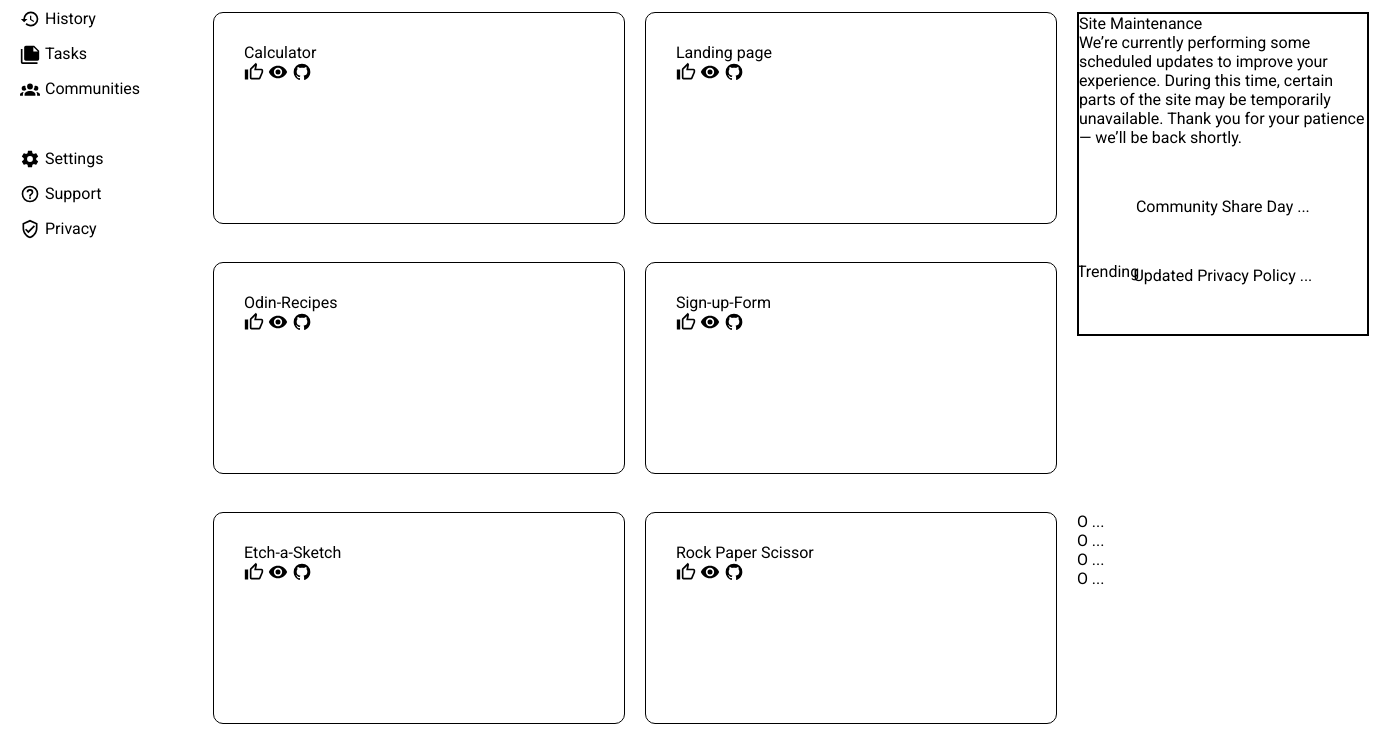
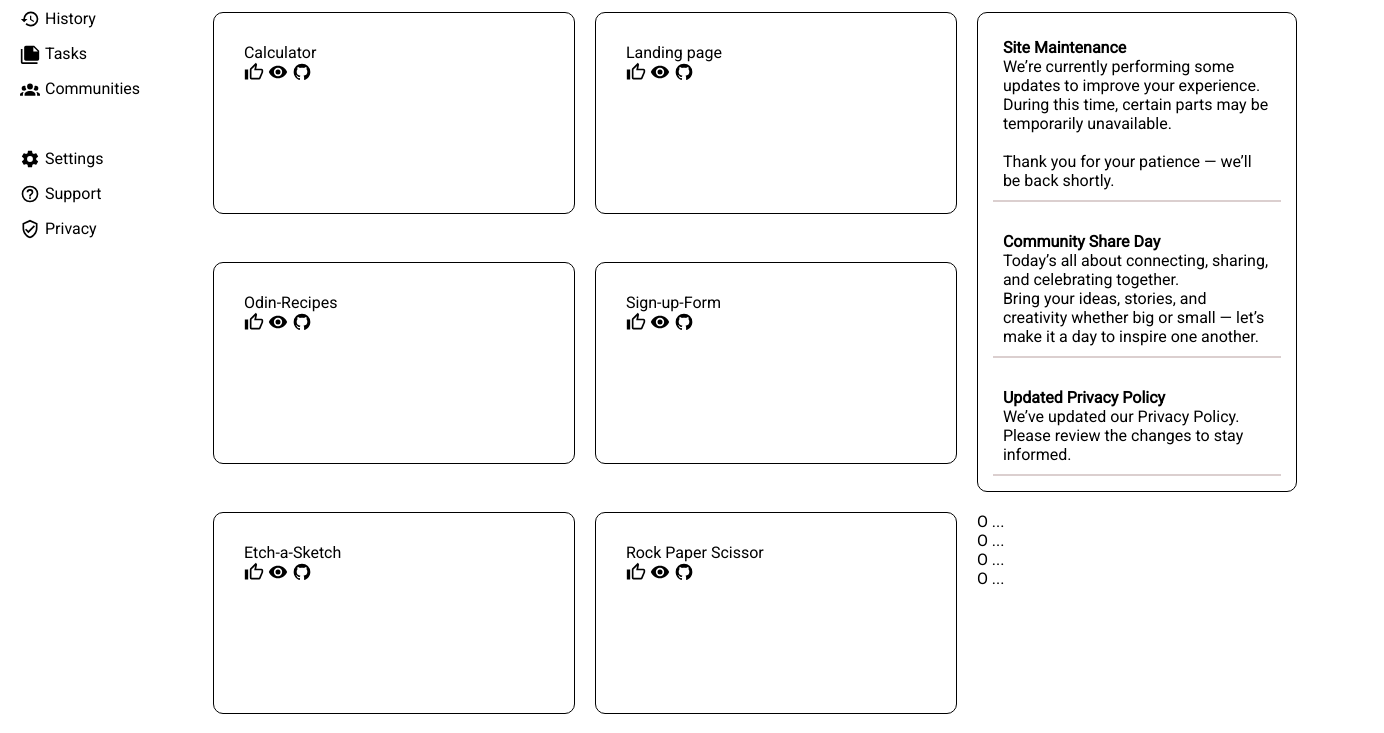
Before and after one commit to alexcactus0/Admin-Dashboard, a plain HTML site: page index.html in a window 1280 px wide. Shown: the part 203-936 px from the top of the page, 1384 px wide, since content can reach past the window. Drawn offline with Linux system fonts and the light colour scheme.

Commit message:
finish updates

```diff
--- a/index.html
+++ b/index.html
@@ -100,15 +100,14 @@
 
 
         <div class="announcements">
-            <div class="maintenance"><p>Site Maintenance <br> We’re currently performing some scheduled updates to improve your experience.
-During this time, certain parts of the site may be temporarily unavailable.
-
-Thank you for your patience — we’ll be back shortly.</p></div>
-            <div class="community"><p>Community Share Day ...</p></div>
-            <div class="updated"><p>Updated Privacy Policy ...</p></div>
+            <div class="maintenance"><p><b>Site Maintenance</b><br> We’re currently performing some updates to improve your experience.
+            During this time, certain parts may be temporarily unavailable.<br> <br>Thank you for your patience — we’ll be back shortly.</p></div>
+            <div class="community"><p><b>Community Share Day</b><br>Today’s all about connecting, sharing, and celebrating together.<br>
+            Bring your ideas, stories, and creativity whether big or small — let’s make it a day to inspire one another.</p></div>
+            <div class="updated"><p><b>Updated Privacy Policy</b><br>We’ve updated our Privacy Policy. Please review the changes to stay informed.</p></div>
         </div>
 
-        <p>Trending</p>
+
         <div class="trending">
             <div class="tegan-profile">O ...</div>
             <div class="morgan-profile">O ...</div>
--- a/style.css
+++ b/style.css
@@ -28,6 +28,7 @@ body {
 
 .header {
     display: grid;
+    padding: 10px;
     grid-template-columns: 2fr 1fr;
     grid-template-rows: 50px 100px;
 }
@@ -113,8 +114,8 @@ input {
 .card {
     padding: 30px;
     border: solid 1px black;
-    height: 150px;
-    width: 350px;
+    height: 140px;
+    width: 300px;
     border-radius: 10px;
 }
 .card.calc { grid-column: 1; grid-row: 1; }
@@ -128,13 +129,24 @@ input {
 } .card.or { grid-column: 1; grid-row: 2; }
 
 .announcements {
-    grid-template-columns: 1 / 2;
-    border: 2px solid black;
-    height: 20em;
+    grid-column: 3;
+    border: 1px solid black;
+    border-radius: 10px;
+    height: 28em;
     width: 18em;
     display: flex;
     flex-direction: column;
-    gap: 50px;
+    gap: 20px;
+    padding: 15px;
     align-items: center;
+    overflow: hidden;
+}
 
+.maintenance, .community, .updated {
+    border-bottom: solid 2px rgba(210, 196, 196, 0.799);
+    padding: 10px;
 }
+
+.trending {
+    grid-row: 3;
+}
```
